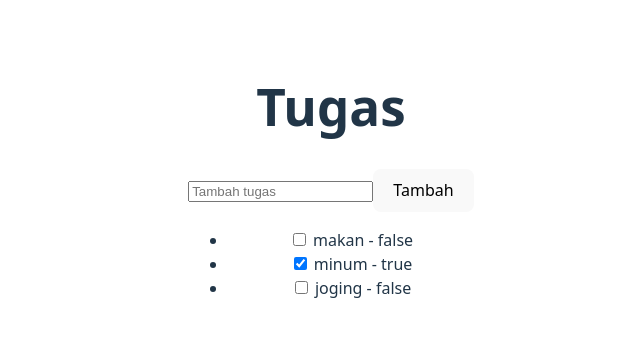
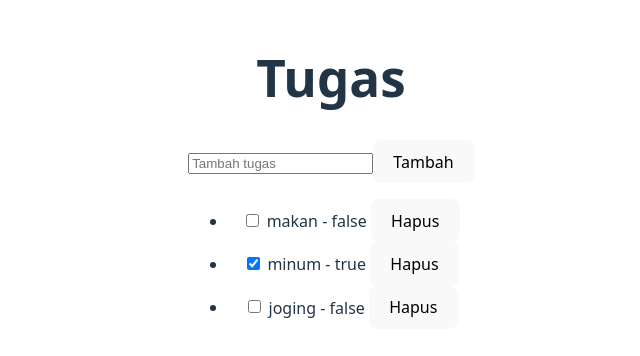
Before and after one commit to Ibrahimovic99/32-pbk-uts-233510201, a Vue app: page / in a window 1280 px wide. Shown: the part 220-576 px from the top of the page, without its empty margins (309-949 px from the left). Built offline with nearby package versions, Linux system fonts and the light colour scheme.

Commit message:
hapus tugas

```diff
--- a/src/App.vue
+++ b/src/App.vue
@@ -14,11 +14,16 @@ function tambahTugas() {
     tugas.value.push({
       id: tugas.value.length + 1,
       text: input.value,
-      status: 'Belum Selesai'
+      status: false
     })
     input.value = ''
   }
 }
+
+const hapusTugas = (id) => {
+  tugas.value = tugas.value.filter((tugas) => tugas.id !== id)
+}
+
 </script>
 
 <template>
@@ -30,6 +35,7 @@ function tambahTugas() {
       <li v-for="tugas in tugas" :key="tugas.id">
         <input type="checkbox" v-model="tugas.status">
         {{ tugas.text }} - {{ tugas.status }}
+        <button @click="hapusTugas(tugas.id)">Hapus</button>
       </li>
     </ul>
   </div>
```
